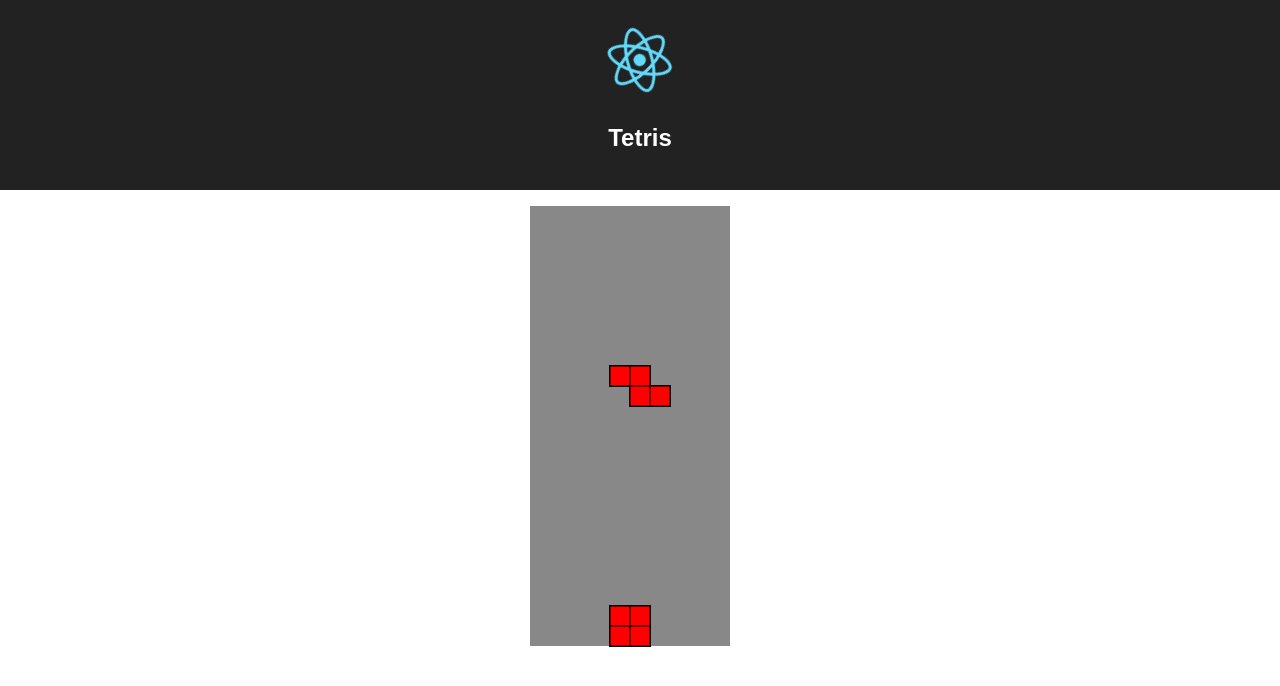
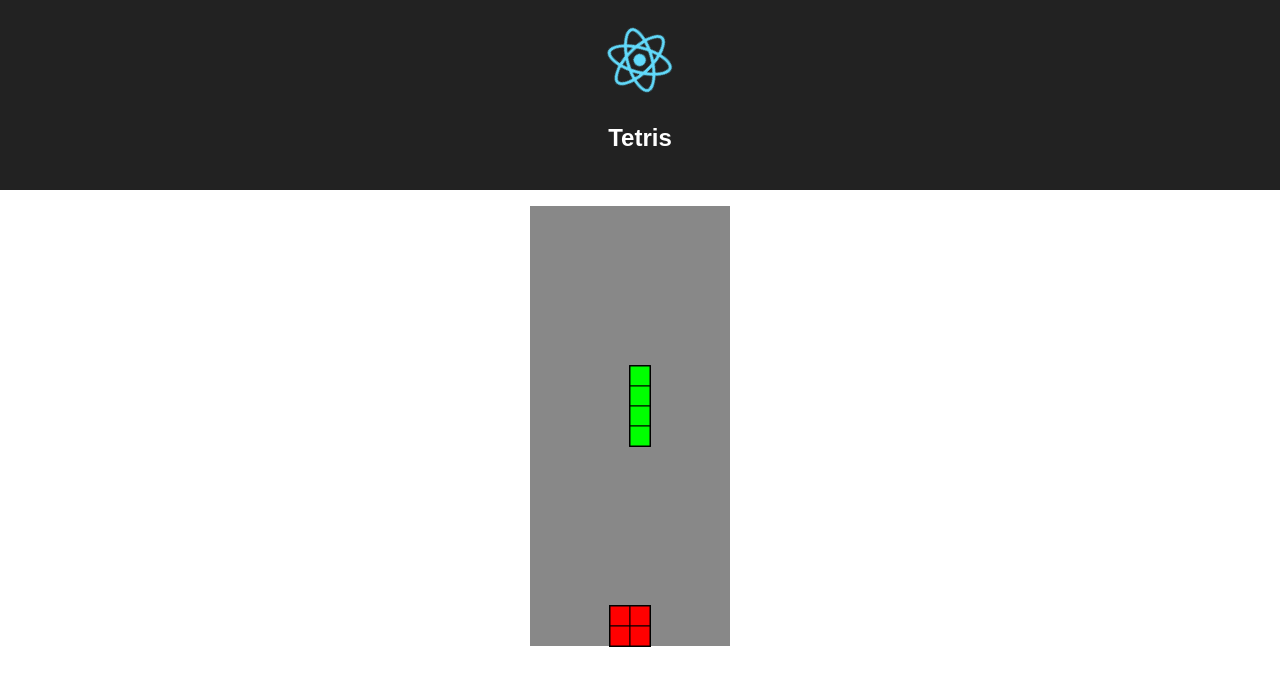
Before and after one commit to seanhaneberg/react-tetris, a React (Create React App) app: page / in a window 1280 px wide. Shown: the top 686 px of the page. Built offline with nearby package versions, Linux system fonts and the light colour scheme.

Commit message:
removed old rotations

```diff
--- a/src/components/TetrisGame.jsx
+++ b/src/components/TetrisGame.jsx
@@ -5,40 +5,13 @@ import TetrisController from './TetrisController.jsx';
 class PieceDefinitions {
   constructor() {
     this.pieces = [
-      [
-        [[1, 0], [1, 1], [1, 2], [1, 3]],
-        [[0, 1], [1, 1], [2, 1], [3, 1]]
-      ], // I piece rotations
-      [
-        [[1, 0], [1, 1], [1, 2], [2, 2]],
-        [[0, 1], [1, 1], [1, 2], [1, 0]],
-        [[1, 2], [1, 1], [1, 0], [0, 0]],
-        [[0, 1], [1, 1], [0, 2], [2, 1]]
-      ],   // [1] L
-      [
-        [[0, 0], [1, 0], [0, 1], [0, 2]],
-        [[0, 0], [1, 0], [0, 1], [0, 2]],
-        [[0, 0], [1, 0], [0, 1], [0, 2]],
-        [[0, 0], [1, 0], [0, 1], [0, 2]]
-      ],   // [2] R (mirror of L)
-      [
-        [[0, 0], [1, 0], [1, 1], [2, 1]],
-        [[0, 0], [1, 0], [1, 1], [2, 1]]
-      ],   // [3] Z
-      [
-        [[0, 0], [0, 1], [1, 1], [1, 2]],
-        [[0, 0], [0, 1], [1, 1], [1, 2]]
-      ],   // [4] S (mirror of Z)
-      [
-        [[0, 0], [0, 1], [1, 0], [1, 1]]
-      ],   // [5] X
-      [
-        [[1, 0], [1, 1], [1, 2], [0, 1]],
-        [[0, 1], [1, 1], [2, 1], [1, 0]],
-        [[1, 0], [1, 1], [1, 2], [2, 1]],
-        [[0, 1], [1, 1], [1, 0], [1, 2]]
-      ]    // [6] T
-    ];
+      [[1, 0], [1, 1], [1, 2], [1, 3]],     // [0] I
+      [[1, 0], [1, 1], [1, 2], [2, 2]],     // [1] L
+      [[0, 0], [1, 0], [0, 1], [0, 2]],     // [2] R (mirror of L)
+      [[0, 0], [1, 0], [1, 1], [2, 1]],     // [3] Z
+      [[0, 0], [0, 1], [1, 1], [1, 2]],     // [4] S (mirror of Z)
+      [[0, 0], [0, 1], [1, 0], [1, 1]],     // [5] X
+      [[1, 0], [1, 1], [1, 2], [0, 1]]]     // [6] T
   }
 }
 
@@ -193,21 +166,18 @@ class TetrisGame extends Component {
 
   rotateLeft() {
     let piece = this.state.curPiece;
-    var basePos = piece.pos;
     if (piece && this.checkLeftRot(piece)) {
       for (var i = 0; i < piece.shape.length; i++) {
         var x = piece.shape[i][0];
         piece.shape[i][0] = -(piece.shape[i][1]);
         piece.shape[i][1] = x;
       }
-
       this.setState({ curPiece: piece });
     }
   }
 
   rotateRight() {
     let piece = this.state.curPiece;
-    var basePos = piece.pos;
     if (piece && this.checkLeftRot(piece)) {
       for (var i = 0; i < piece.shape.length; i++) {
         var x = piece.shape[i][0];
@@ -223,13 +193,12 @@ class TetrisGame extends Component {
     let defs = this.state.pieceDefinitions.pieces;
     let piecePallet = this.state.config.piecePallet;
     var defIndex = Math.floor(Math.random() * defs.length);
-    var rotation = Math.floor(Math.random() * defs[defIndex].length);
     let colorIndex = Math.floor(Math.random() * piecePallet.length);
 
     var newPiece = {
       color: piecePallet[colorIndex],
       pos: { x: 4, y: 0 },
-      shape: defs[defIndex][rotation]
+      shape: defs[defIndex]
     };
 
     return newPiece;
```
